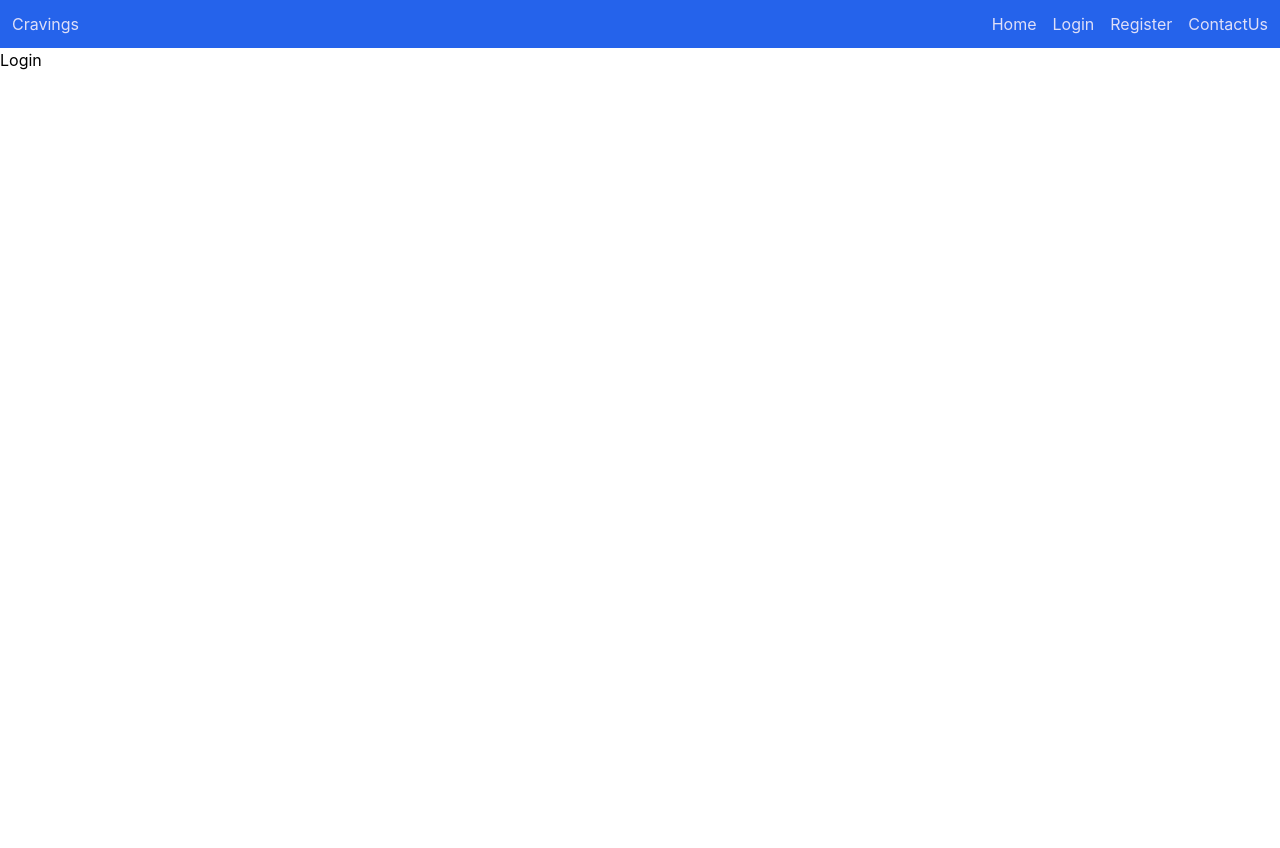
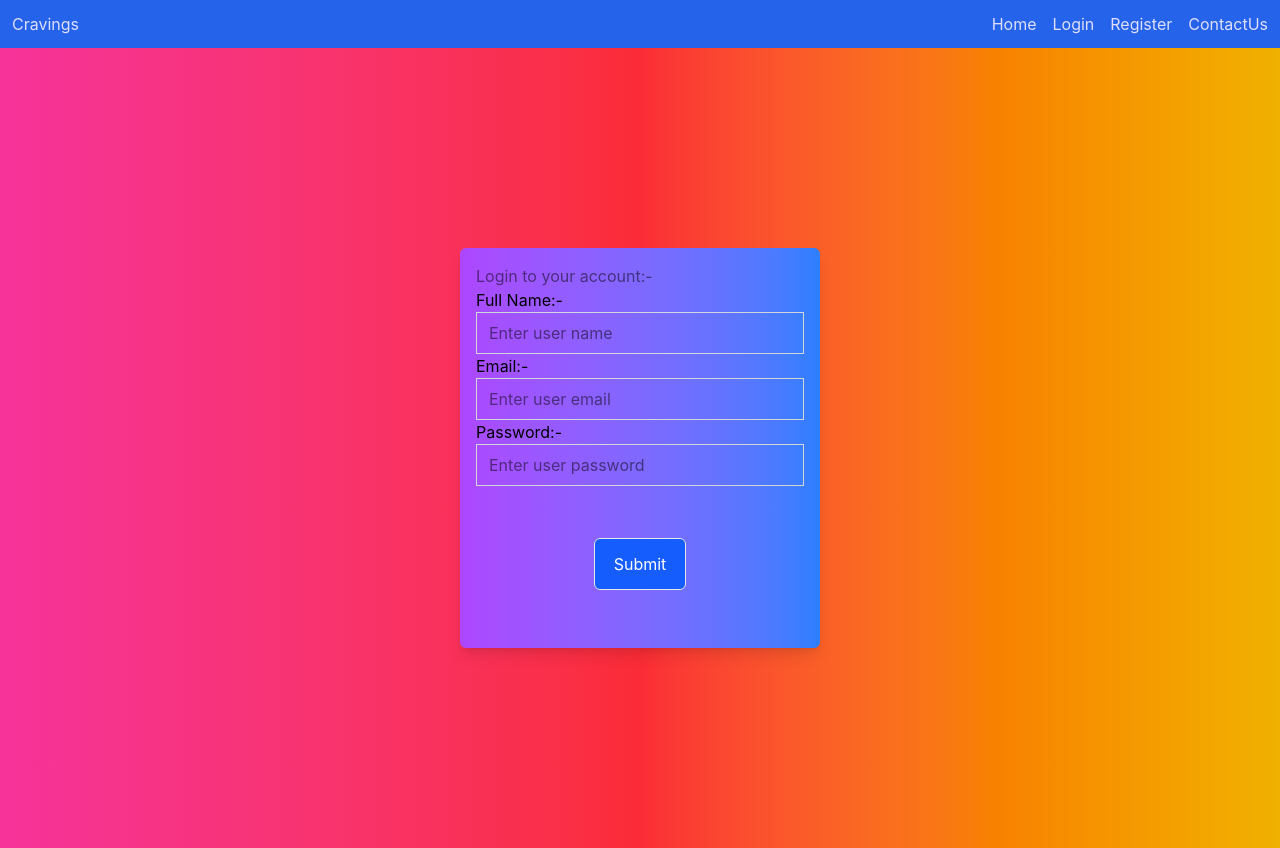
Before and after one commit to satyanshu123456/Cravings_7, a React (Vite) app: page /login in a window 1280 px wide. Before the commit the page ends 800 px from the top, so only its background shows below. Built offline with nearby package versions, Linux system fonts and the light colour scheme.

Commit message:
fix: correct import path for Home component and enhance Login page layout with form elements

```diff
--- a/src/App.jsx
+++ b/src/App.jsx
@@ -2,7 +2,7 @@ import { BrowserRouter, Route, Routes } from "react-router-dom";
 import Footer from "./Components/Footer";
 import Navbar from "./Components/Navbar";
 import ContactUs from "./pages/ContactUs";
-import Home from "./pages/ContactUs";
+import Home from "./pages/Home";
 import Login from "./pages/Login";
 import Register from "./pages/Register";
 
--- a/src/pages/Login.jsx
+++ b/src/pages/Login.jsx
@@ -3,7 +3,49 @@ import React from "react";
 const Login = () => {
   return (
     <>
-      <div>Login</div>
+      <div className="min-h-screen w-full flex items-center justify-center bg-gradient-to-r from-pink-500 via-red-500 to-yellow-500">
+        <div className=" h-100 w-90 rounded-md m-20 bg-gradient-to-r from-purple-500 to-blue-500 shadow-lg">
+        <div className="p-4">
+          <h6 className="opacity-50">Login to your account:-</h6>
+          <label htmlFor="name" className>
+            Full Name:-
+          </label>
+          <input
+            type="text"
+            name="name"
+            id="name"
+            placeholder="Enter user name"
+            className="w-full px-3 py-2 border border-gray-300 focus:outline-none"
+          />
+
+          <label htmlFor="name" className>
+            Email:-
+          </label>
+          <input
+            type="email"
+            name="eamil"
+            id="email"
+            placeholder="Enter user email"
+            className="w-full px-3 py-2 border border-gray-300 focus:outline-none"
+          />
+
+          <label htmlFor="name" className>
+            Password:-
+          </label>
+          <input
+            type="password"
+            name="password"
+            id="password"
+            placeholder="Enter user password"
+            className="w-full px-3 py-2 border border-gray-300 focus:outline-none"
+          />
+
+          <div className="mt-13 text-center">
+            <button className="border border-gray-200 h-13 w-23 bg-blue-600 text-white rounded-md">Submit</button>
+          </div>
+        </div>
+      </div>
+      </div>
     </>
   );
 };
```
